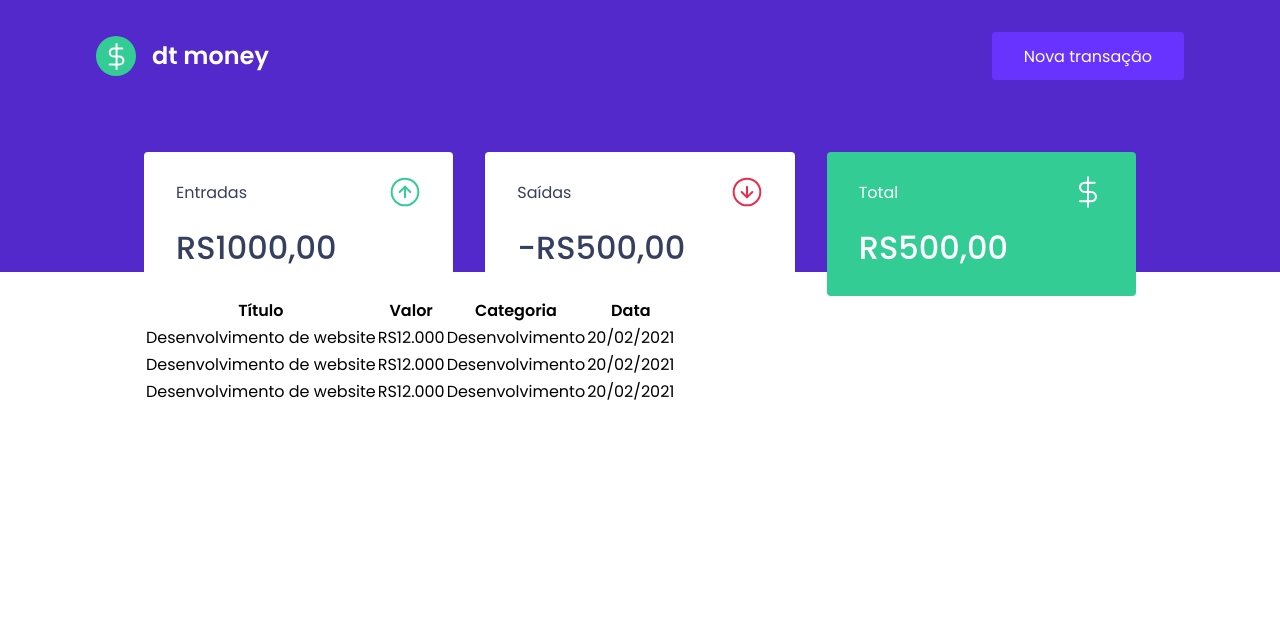
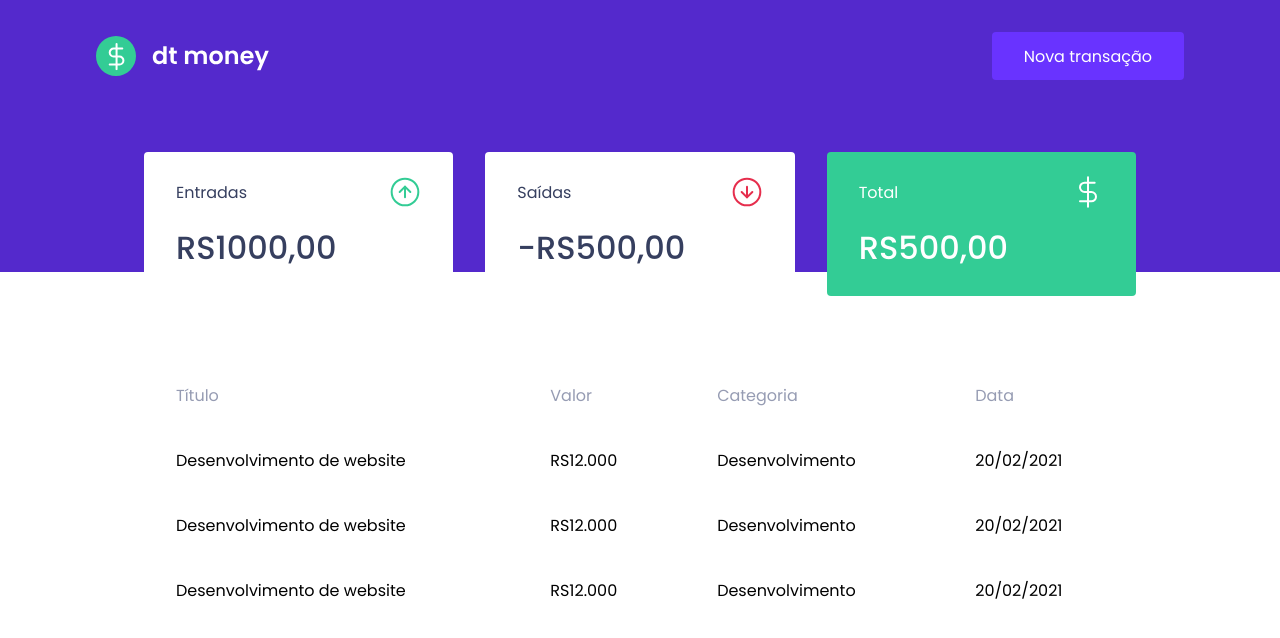
Before and after one commit to diegoedaraujo/dtmoney, a React (Create React App) app: page / in a window 1280 px wide. Shown: the top 638 px of the page. Built offline with nearby package versions, Linux system fonts and the light colour scheme.

Commit message:
Estilizando

```diff
--- a/src/components/TransactionsTable/styles.ts
+++ b/src/components/TransactionsTable/styles.ts
@@ -1,3 +1,24 @@
 import styled from "styled-components";
 
-export const Container = styled.div``;
+export const Container = styled.div`
+  margin-top: 4rem;
+  table {
+    width: 100%;
+    border-spacing: 0 0.5rem;
+
+    th {
+      color: var(--text-body);
+      font-weight: 400;
+      padding: 1rem 2rem;
+      text-align: left;
+      line-height: 1.5rem;
+    }
+
+    td {
+      padding: 1rem 2rem;
+      border: 0;
+      background: var(--shape);
+      font-weight: 400;
+    }
+  }
+`;
```
